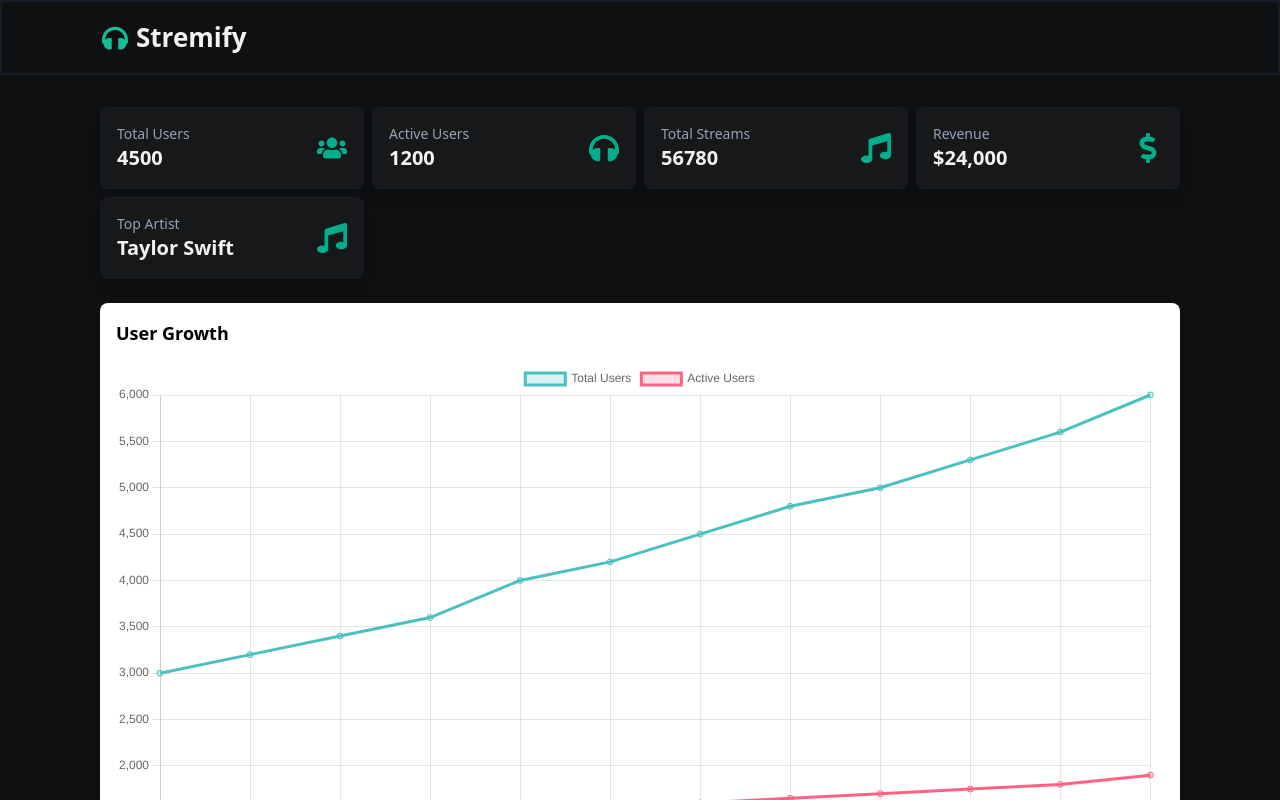
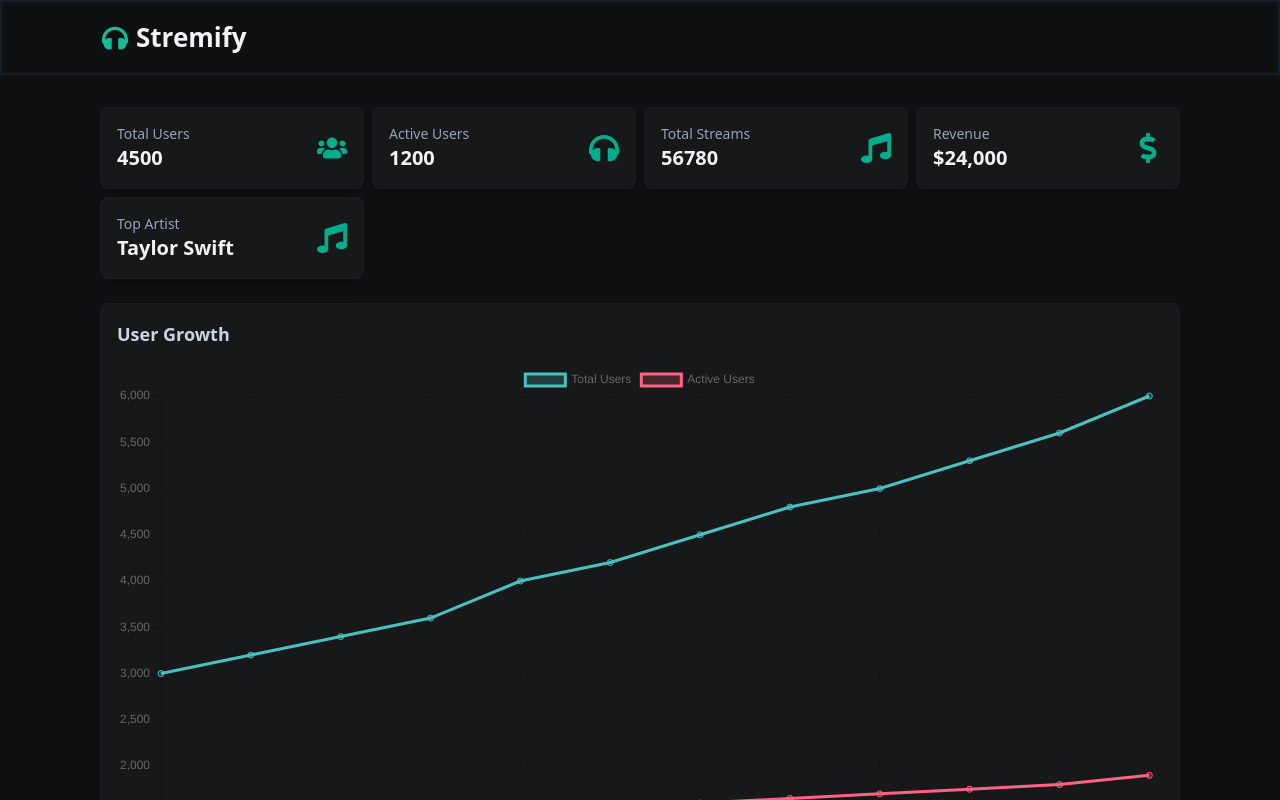
Before and after one commit to Rupesh-Piwal/Streamify, a Next.js app: page / in a window 1280 px wide. Shown: the top 800 px of the page. Built offline with nearby package versions, Linux system fonts and the light colour scheme.

Commit message:
implemeted line chart

```diff
--- a/src/app/page.tsx
+++ b/src/app/page.tsx
@@ -45,8 +45,10 @@ export default function Home() {
         </div>
 
         {/* User Growth Line Chart */}
-        <div className="bg-white shadow-md rounded-lg my-6 p-4">
-          <h2 className="text-lg font-semibold mb-4">User Growth</h2>
+        <div className="bg-[#171819] border border-[#161D26] shadow-md rounded-lg my-6 p-4">
+          <h2 className=" text-slate-300 text-lg font-semibold mb-4">
+            User Growth
+          </h2>
           <LineChart data={mockUserGrowthData} />
         </div>
 
--- a/src/components/chart/LineChart.tsx
+++ b/src/components/chart/LineChart.tsx
@@ -1,4 +1,4 @@
-import React from "react";
+"use client";
 import { Line } from "react-chartjs-2";
 import {
   Chart as ChartJS,
```
